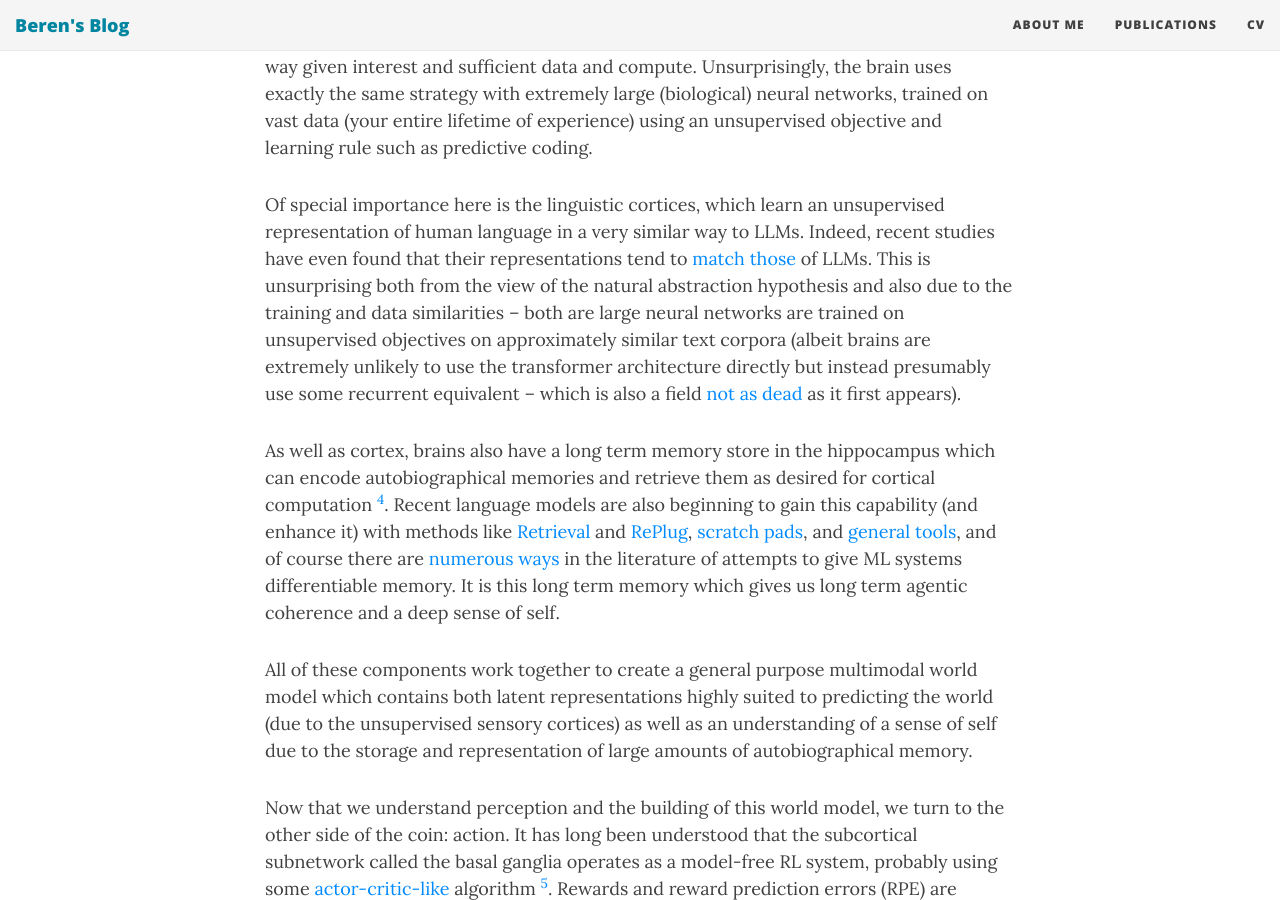
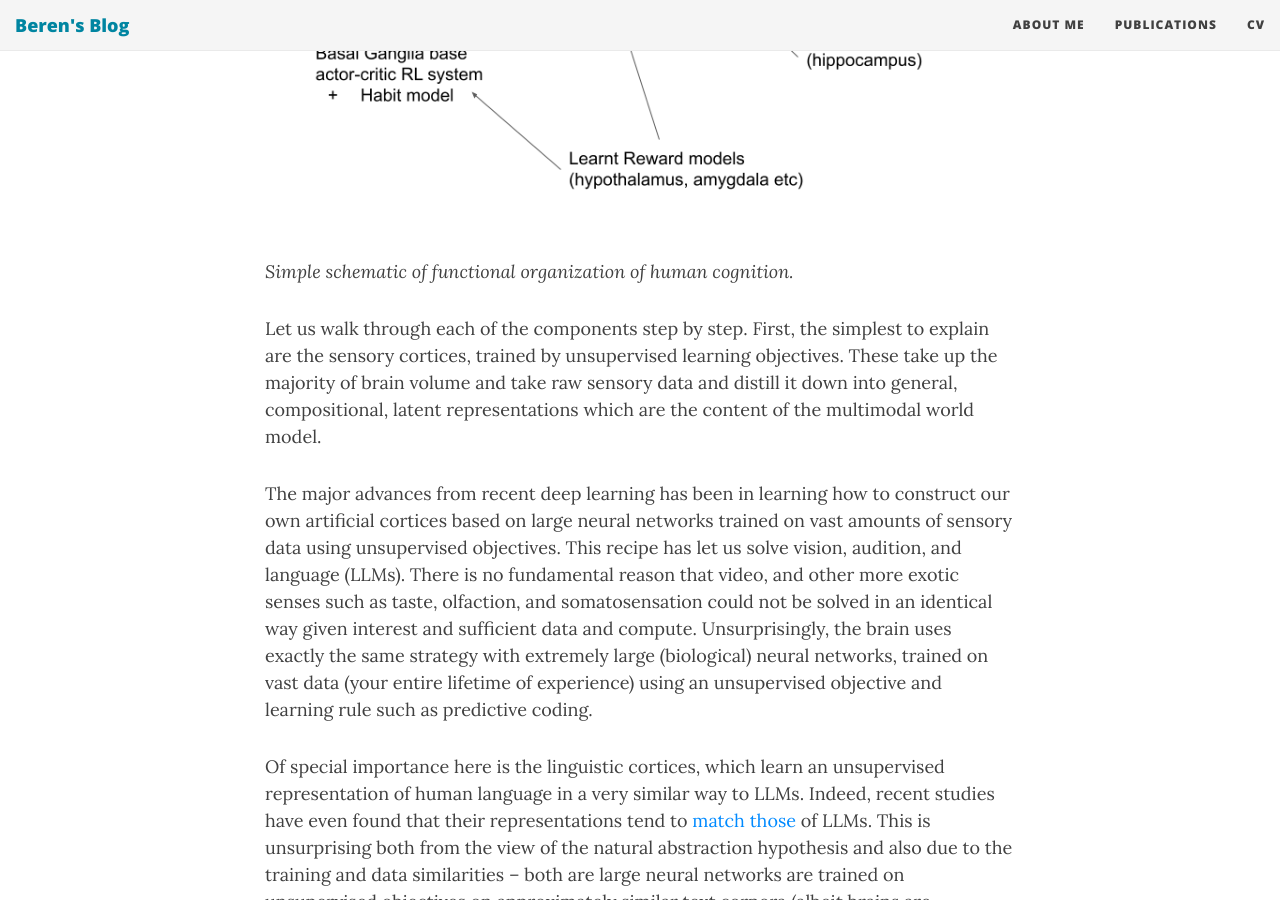
Before and after one commit to BerenMillidge/BerenMillidge.github.io, a Jekyll site: the page built from _posts/2023-04-03-Computational-anatomy-of-human-values.md, in a window 1280 px wide and 900 px high, scrolled down 3973 px. Built offline with Jekyll 4.4.1, drawn with Linux system fonts in a browser that asks for light colours; nearby versions of some CDN libraries.

Commit message:
Update 2023-04-03-Computational-anatomy-of-human-values.md

```diff
--- a/_posts/2023-04-03-Computational-anatomy-of-human-values.md
+++ b/_posts/2023-04-03-Computational-anatomy-of-human-values.md
@@ -38,6 +38,8 @@ To solve this, we first need to understand what the computational architecture u
 # General neuroscience of human intelligence
 
 Now let's return to the foundational neuroscience. At a high level, eliding over much of the detailed neuroscience, my claim is that the cognitive architecture of humans (and essentially all other mammals) looks like this [^3]:
+
+<figure style="width: 120%"> <img src="{{ site.url }}{{ site.baseurl }}/assets/figures/human_cognition_architecture.png"> <figcaption><em> Simple schematic of functional organization of human cognition. </em></figcaption></figure>
 
 Let us walk through each of the components step by step. First, the simplest to explain are the sensory cortices, trained by unsupervised learning objectives. These take up the majority of brain volume and take raw sensory data and distill it down into general, compositional, latent representations which are the content of the multimodal world model.
 
```
